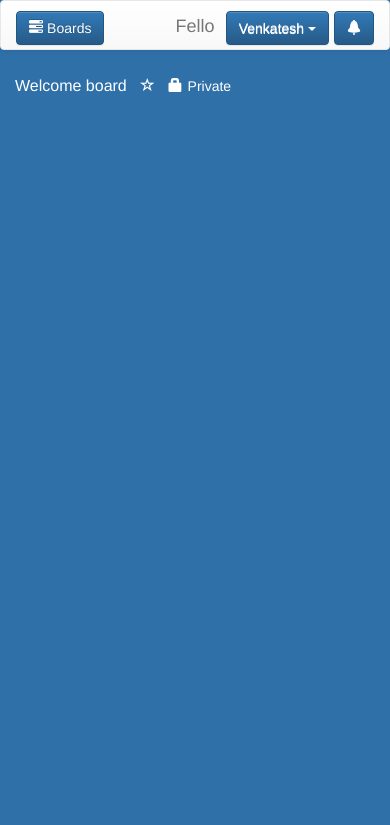
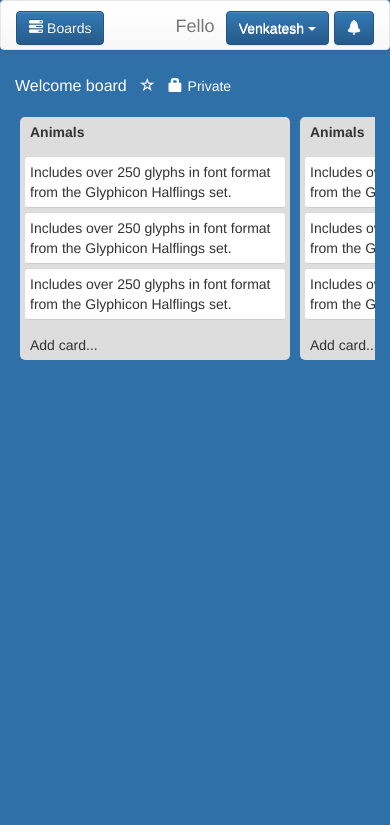
Before and after one commit to geekvenk/fello, a PHP site: page / in a window 390 px wide. Shown: the top 825 px of the page. Run offline with PHP 8.4, Linux system fonts and the light colour scheme.

Commit message:
Responsive Board with Lists
Created board with flex property.
Change in screen resol triggers JS scripts to fix list & cards view,
make it scrollable.
If scrollable, scripts changes width of cards of particular lists.

```diff
--- a/css/fello.css
+++ b/css/fello.css
@@ -38,3 +38,57 @@ body{
 .cont-holder{
 	padding: 15px 10px;
 }
+
+.board{
+	width: auto;
+	overflow-y: hidden;
+    overflow-x: auto;
+    display: flex;
+    flex-direction:row;
+  	flex: 0 0 270px;
+  	vertical-align: middle;
+}
+
+.list-holder{
+	width:270px;
+	height: 100%;
+  	flex: 0 0 270px;
+  	margin: 0 5px 10px 5px;
+  	border-radius: 5px;
+  	color: #333;
+}
+
+.list{
+	width:270px;
+  	background: #DDDDDD;
+  	border-radius: 5px;
+  	color: #333;
+}
+
+.cards-scrollable{
+	height: 100%;
+	overflow: auto;
+  	overflow-x: hidden;
+  	color: #333;
+
+}
+
+.card{
+	width:260px;
+	padding: 5px;
+	margin:5px 5px;
+	background: #ffffff;
+	border-radius: 3px;
+	border-bottom: 1px solid #CDCCCC;
+}
+.card-title{
+	width:260px;
+	padding: 5px;
+	margin:5px 5px;
+	font-weight: 600;
+}
+.card-add{
+	width:260px;
+	padding: 5px;
+	margin:5px 5px;
+}
--- a/index.html
+++ b/index.html
@@ -4,7 +4,7 @@
 <link rel="stylesheet" href="/css/bootstrap.css">
 <link rel="stylesheet" href="/css/bootstrap-theme.css">
 <link rel="stylesheet" href="/css/fello.css">
-<title>Fello</title>
+<title></title>
 </head>
 <body>
 
@@ -63,7 +63,53 @@
 
 	<div class="col-sm-12">
 
+	<div class="board">
+		<div class="list-holder">
+			<div class="list">
+			<div class="card-title">
+				Animals
+			</div>
+			<div class="cards-scrollable">
+			<div class="card">
+				Includes over 250 glyphs in font format from the Glyphicon Halflings set.
+			</div>
+			<div class="card">
+				Includes over 250 glyphs in font format from the Glyphicon Halflings set.
+			</div>
+			<div class="card">
+				Includes over 250 glyphs in font format from the Glyphicon Halflings set.
+			</div>
 
+			</div>
+			<div class="card-add">
+				Add card...
+			</div>
+			</div>
+		</div>
+		<div class="list-holder">
+			<div class="list">
+			<div class="card-title">
+				Animals
+			</div>
+			<div class="cards-scrollable">
+			<div class="card">
+				Includes over 250 glyphs in font format from the Glyphicon Halflings set.
+			</div>
+			<div class="card">
+				Includes over 250 glyphs in font format from the Glyphicon Halflings set.
+			</div>
+			<div class="card">
+				Includes over 250 glyphs in font format from the Glyphicon Halflings set.
+			</div>
+
+			</div>
+			<div class="card-add">
+				Add card...
+			</div>
+			</div>
+		</div>
+
+	</div>
 
 	</div>
 
@@ -72,6 +118,7 @@
 	<script src="/js/jquery-2.1.4.min.js"></script>
 	<script src="/js/angular.1-3-16.min.js"></script>
 	<script src="/js/bootstrap.min.js"></script>
+	<script src="/js/fello.js"></script>
 </foot>
 </body>
 </html>
--- a/js/app.js
+++ /dev/null
@@ -1 +0,0 @@
-var app = angular.module("fello", []);
--- /dev/null
+++ b/js/fello.js
@@ -0,0 +1,42 @@
+$(document).ready(function(){
+(function($) {
+$.fn.hasScrollBar = function() {
+    return this.get(0).scrollHeight > this.height();
+}
+})(jQuery);
+var cardsScrollableHeight;
+var boardHeight;
+var cardid;
+var bl=new Array();
+var i=0;
+$('.cards-scrollable').each(function(){
+           bl[i]=this.id;
+           i++;
+});
+function cusize(){
+	cardsScrollableHeight=$( window ).height()-240;
+	boardHeight=$( window ).height()-130;
+	$(".cards-scrollable").css("max-height",cardsScrollableHeight);
+	$(".board").css("height",boardHeight);
+
+	bl.forEach(function(entry) {
+
+    console.log(entry);
+    cardid=".card-"+entry;
+
+    if ($('#'+entry).hasScrollBar()) {
+    	$(cardid).css("width","245px");
+    }else{
+    	$(cardid).css("width","260px");
+    }
+
+	});
+}
+
+cusize();
+
+$(window).resize(function() {
+	cusize();
+});
+
+});
```
